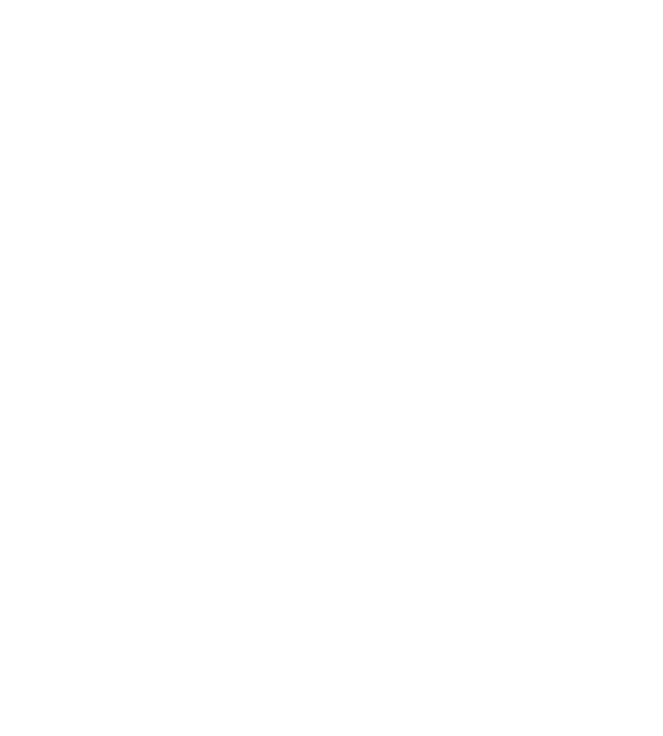
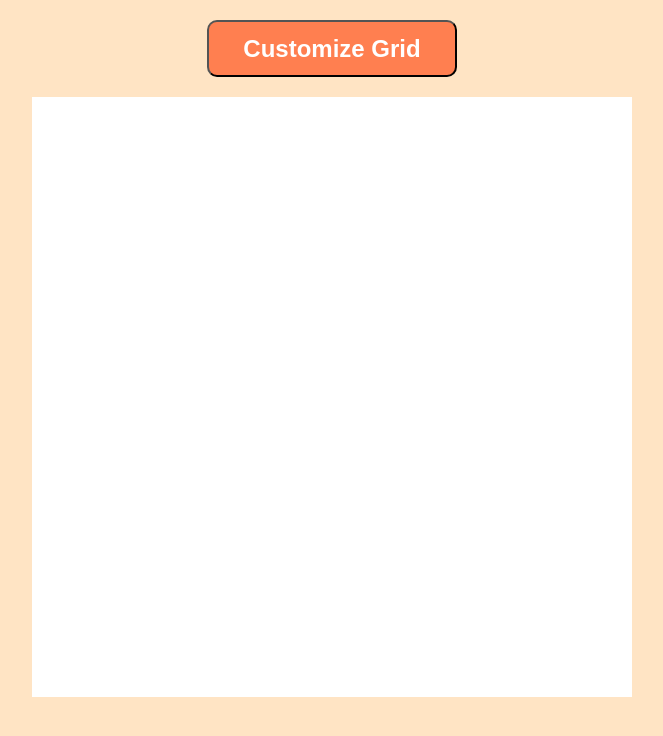
Before and after one commit to QdMe/Etch-a-Sketch, a plain HTML site: page index.html in a window 1280 px wide. Shown: the whole page, without its empty margins (308-971 px from the left). Drawn offline with Linux system fonts and the light colour scheme.

Commit message:
Create the main canvas with default No. of boxes

```diff
--- a/index.html
+++ b/index.html
@@ -3,11 +3,12 @@
   <head>
     <meta charset="UTF-8" />
     <meta name="viewport" content="width=device-width, initial-scale=1.0" />
-    <title>Document</title>
+    <title>Etch a Sketch</title>
     <script src="script.js" defer></script>
     <link rel="stylesheet" href="styles.css" />
   </head>
   <body>
+    <button>Customize Grid</button>
     <div id="container"></div>
   </body>
 </html>
--- a/script.js
+++ b/script.js
@@ -1 +1,39 @@
 const container = document.getElementById("container");
+
+// Setting a default number of boxes
+let numberOfBoxs = 16;
+
+// A flag set to false so that the default numberOfBoxes is not set
+let buttonWasClicked = false;
+
+// Btn for entring a custemized grid size
+const btn = document.querySelector("button");
+btn.addEventListener("click", getUserInput);
+
+// Getting the user input and calling the draw function
+function getUserInput() {
+  let input = prompt("");
+  numberOfBoxs = input;
+  buttonWasClicked = true;
+  draw();
+}
+
+// Checking if the customize button was not clicked
+if (!buttonWasClicked) {
+  draw();
+}
+
+function draw() {
+  console.log(numberOfBoxs);
+  for (let i = 0; i < numberOfBoxs * numberOfBoxs; i++) {
+    let box = document.createElement("div");
+    box.style.width = (600 / numberOfBoxs).toString() + "px";
+    box.style.height = (600 / numberOfBoxs).toString() + "px";
+    box.addEventListener("mouseenter", changeColor);
+    container.appendChild(box);
+  }
+}
+
+function changeColor(e) {
+  e.target.style.background = "coral";
+}
--- a/styles.css
+++ b/styles.css
@@ -0,0 +1,33 @@
+* {
+  box-sizing: border-box;
+  padding: 0;
+  margin: 0;
+}
+body {
+  background-color: bisque;
+  display: flex;
+  flex-direction: column;
+  align-items: center;
+}
+#container {
+  background-color: white;
+  width: 600px;
+  height: 600px;
+  display: flex;
+  align-items: center;
+  justify-content: center;
+  flex-wrap: wrap;
+}
+button {
+  width: 250px;
+  height: 57px;
+  font-weight: bold;
+  background-color: coral;
+  color: white;
+  font-size: 24px;
+  display: flex;
+  justify-content: center;
+  align-items: center;
+  border-radius: 10px;
+  margin: 20px;
+}
```
